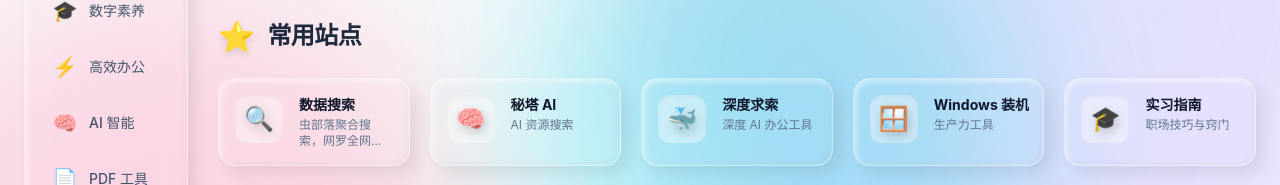
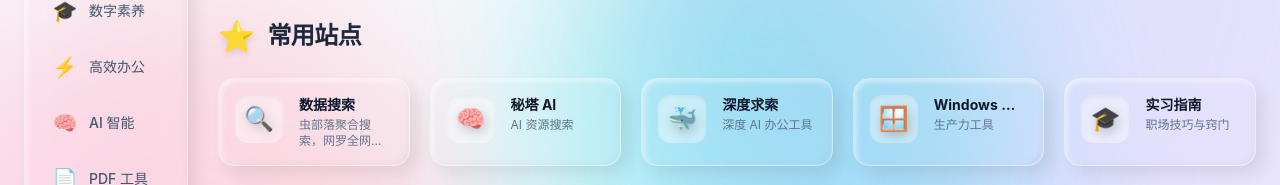
Before and after one commit to mkbkakwk/MyNav, a React (Vite) app: page / in a window 1280 px wide. Shown: the part 322-507 px from the top of the page. Built offline with nearby package versions, Linux system fonts and the light colour scheme.

Commit message:
style: 修复卡片标题溢出并确保单行截断
为 Card 组件标题容器添加 min-w-0 以支持 Flex 布局下的 text-overflow: ellipsis，确保长标题在单行内正确显示省略号而不撑开布局。

```diff
--- a/src/components/Card.tsx
+++ b/src/components/Card.tsx
@@ -81,8 +81,8 @@ const Card: React.FC<CardProps> = ({ item, index, isSortMode, onContextMenu, isD
       <div className="w-12 h-12 rounded-xl bg-white/40 dark:bg-slate-700/40 flex items-center justify-center shrink-0 shadow-inner group-hover:scale-110 transition-transform duration-300 overflow-hidden">
         {renderIcon()}
       </div>
-      <div>
-        <h3 className="font-bold text-sm text-slate-900 dark:text-white group-hover:text-primary transition-colors truncate line-clamp-1">
+      <div className="flex-1 min-w-0">
+        <h3 className="font-bold text-sm text-slate-900 dark:text-white group-hover:text-primary transition-colors truncate block w-full">
           {item.title}
         </h3>
         <p className="text-xs text-slate-500 dark:text-slate-300 mt-0.5 line-clamp-2 group-hover:text-slate-600 dark:group-hover:text-slate-200 transition-colors">
```
